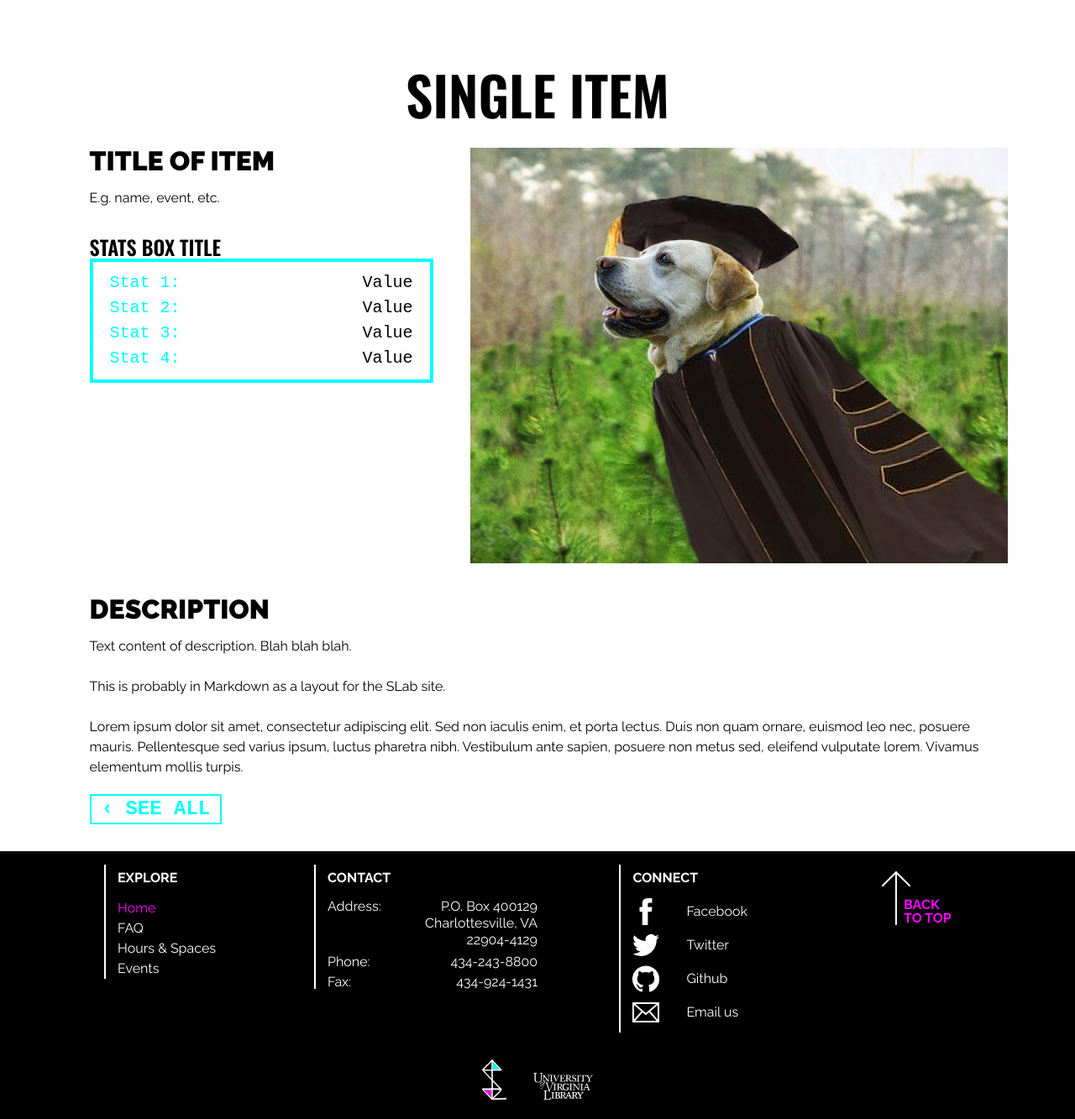
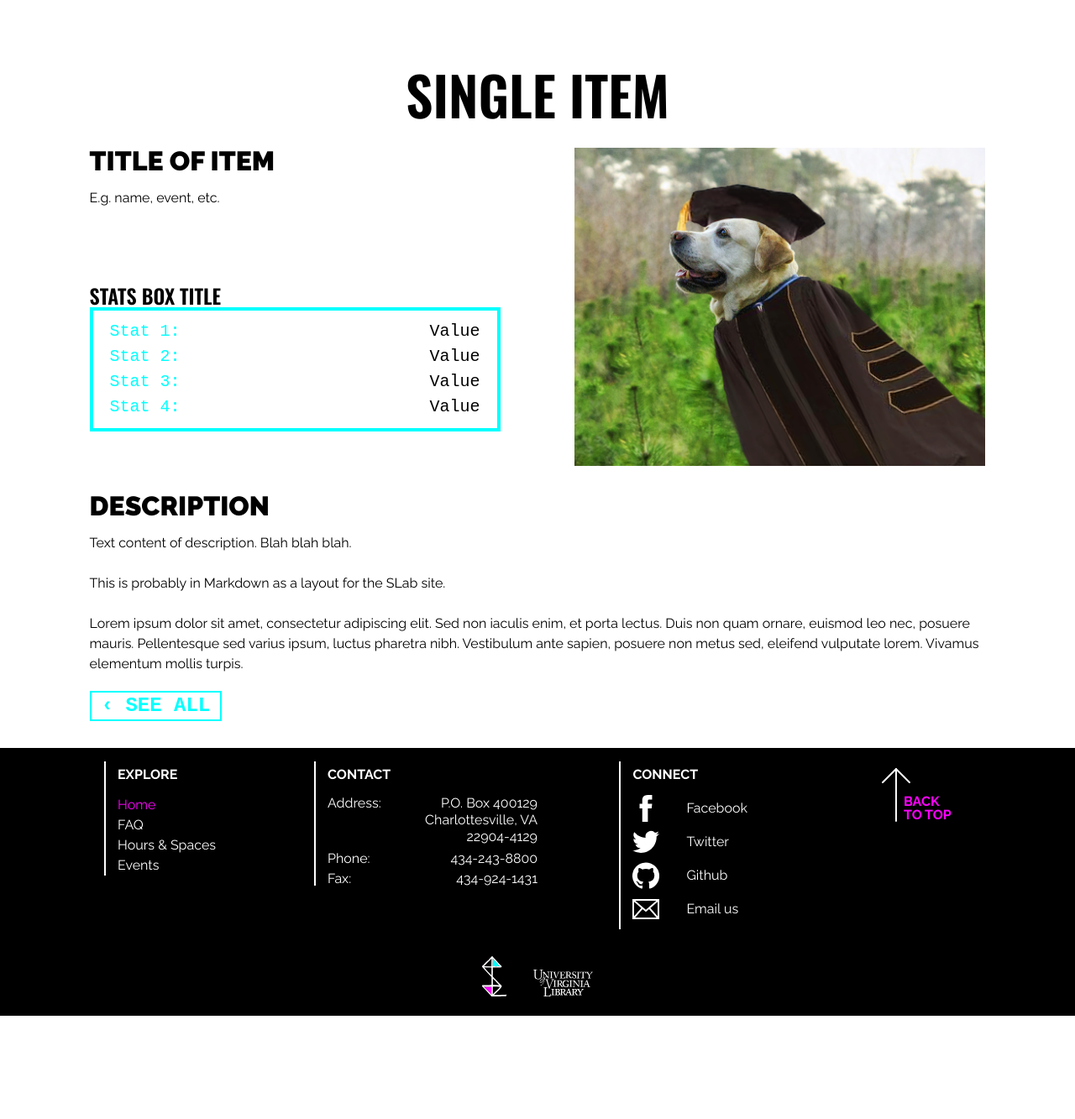
Before and after one commit to kbdonnally/patterns, a Jekyll site: the page built from pages/single-item.html, in a window 1280 px wide. Shown: the whole page at 84% size. Built offline with Jekyll 4.4.1, drawn with Linux system fonts in a browser that asks for light colours; some web fonts are replaced; after the commit the page ends 1210 px from its top, so only the background shows below that.

Commit message:
Fix sizing issues w/ image placement

```diff
--- a/assets/css/_sass/_item.scss
+++ b/assets/css/_sass/_item.scss
@@ -57,7 +57,6 @@
 		grid-template-areas: "type type"
 							 "title img"
 							 "stats img"
-							 "..... img"
 							 "describe describe"
 							 "button button";
 		grid-template-columns: 1fr 1fr;
@@ -84,7 +83,7 @@
 .item__big-title {
 	grid-area: title;
 	position: relative;
-	margin-bottom: 1em;
+	margin-bottom: 2em;
 }
 
 .item-title__title {
@@ -99,10 +98,12 @@
 
 .item__img {
 	grid-area: img;
+	position: relative;
 	@media screen and (min-width: 768px) {
 		padding-left: 4.167%;
 		img {
-			max-width: 50vw;
+			width: 95.833%;
+			float: right;
 		}
 	}
 }
@@ -126,7 +127,7 @@
 .item__stats {
 	grid-area: stats;
 	@media screen and (min-width: 768px) {
-		padding-right: 4.167%;
+		padding-right: 8.33%; // 4.167%;
 	}
 }
 
```
